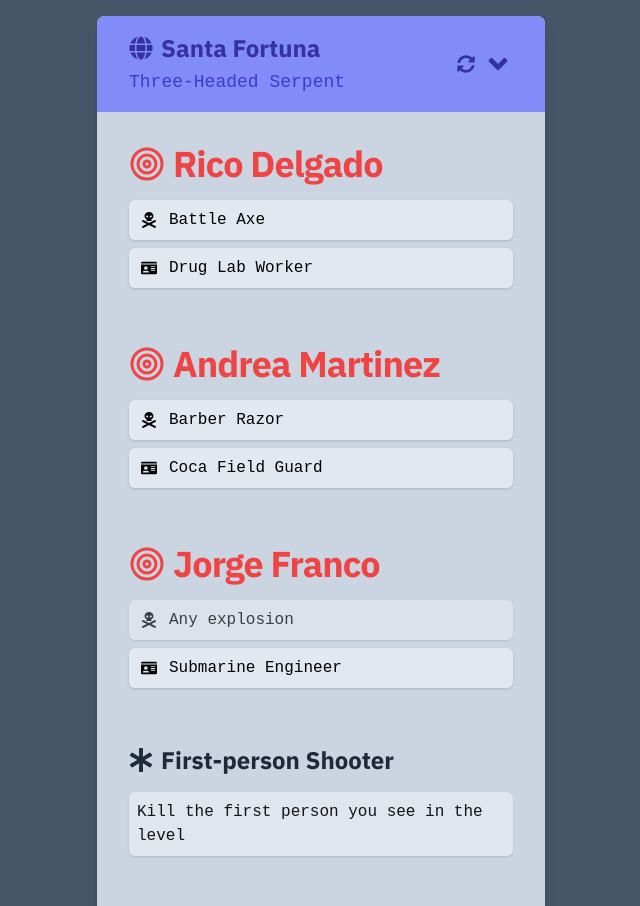
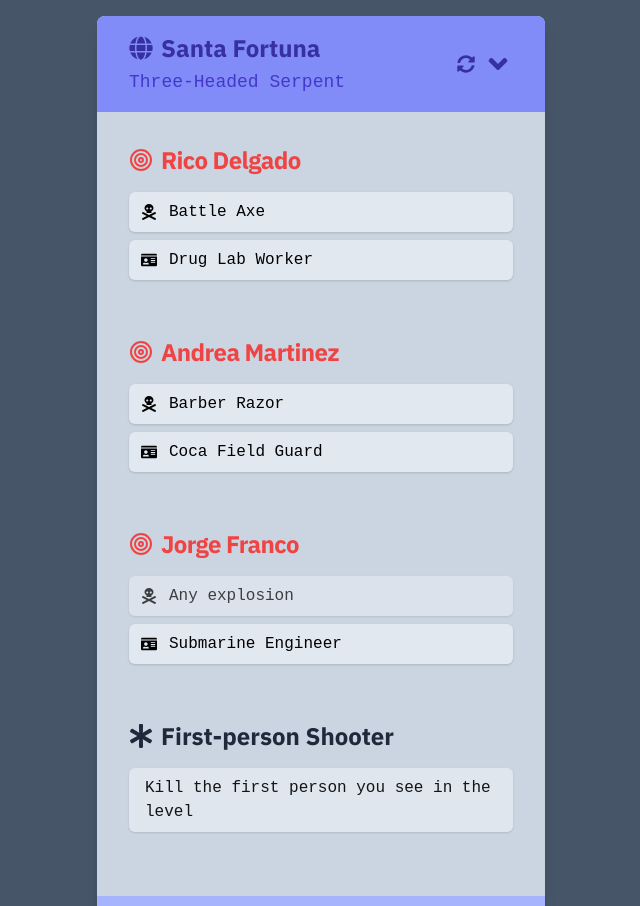
Before and after one commit to vphoebe/hitsmas, a React (Create React App) app: page / in a window 1280 px wide. Shown: the top 906 px of the page, without its empty margins (319-959 px from the left). Built offline with nearby package versions, Linux system fonts and the light colour scheme; a web font is replaced by a local one.

Commit message:
fix: bit of sizing

```diff
--- a/src/Mission.tsx
+++ b/src/Mission.tsx
@@ -53,7 +53,7 @@ const Objective = ({ Icon, objective, disguise = false }: ObjectiveProps) => {
 const Target = ({ target, disguise, weapon }: TargetProps) => {
   return (
     <div className="my-6">
-      <div className="text-2xl font-bold text-red-500 mb-4 flex items-center tracking-tight lg:text-4xl">
+      <div className="text-xl font-bold text-red-500 mb-4 flex items-center tracking-tight lg:text-2xl">
         <FiTarget className="mr-2" /> {target}
       </div>
       <div className="font-mono">
@@ -70,7 +70,7 @@ const Wildcard = ({ wildcard }: { wildcard: WildcardType }) => {
       <div className="text-xl font-bold text-gray-800 mb-4 flex items-center lg:text-2xl">
         <FaAsterisk className="mr-2" /> {wildcard.name}
       </div>
-      <div className="font-mono flex items-center bg-gray-200 opacity-90 p-2 rounded-md mb-2 shadow">
+      <div className="font-mono flex items-center bg-gray-200 opacity-90 py-2 px-4 rounded-md mb-2 shadow">
         {wildcard.description}
       </div>
     </div>
--- a/src/data/global/wildcard.ts
+++ b/src/data/global/wildcard.ts
@@ -12,7 +12,7 @@ const globalWildcards: WildcardType[] = [
   {
     name: "Minimalist",
     description:
-      "All items must be dropped (and not retrieved) immediately after starting level",
+      "All items must be dropped (and never retrieved) immediately after starting level",
   },
   {
     name: "Get Down, Mr. President",
```
